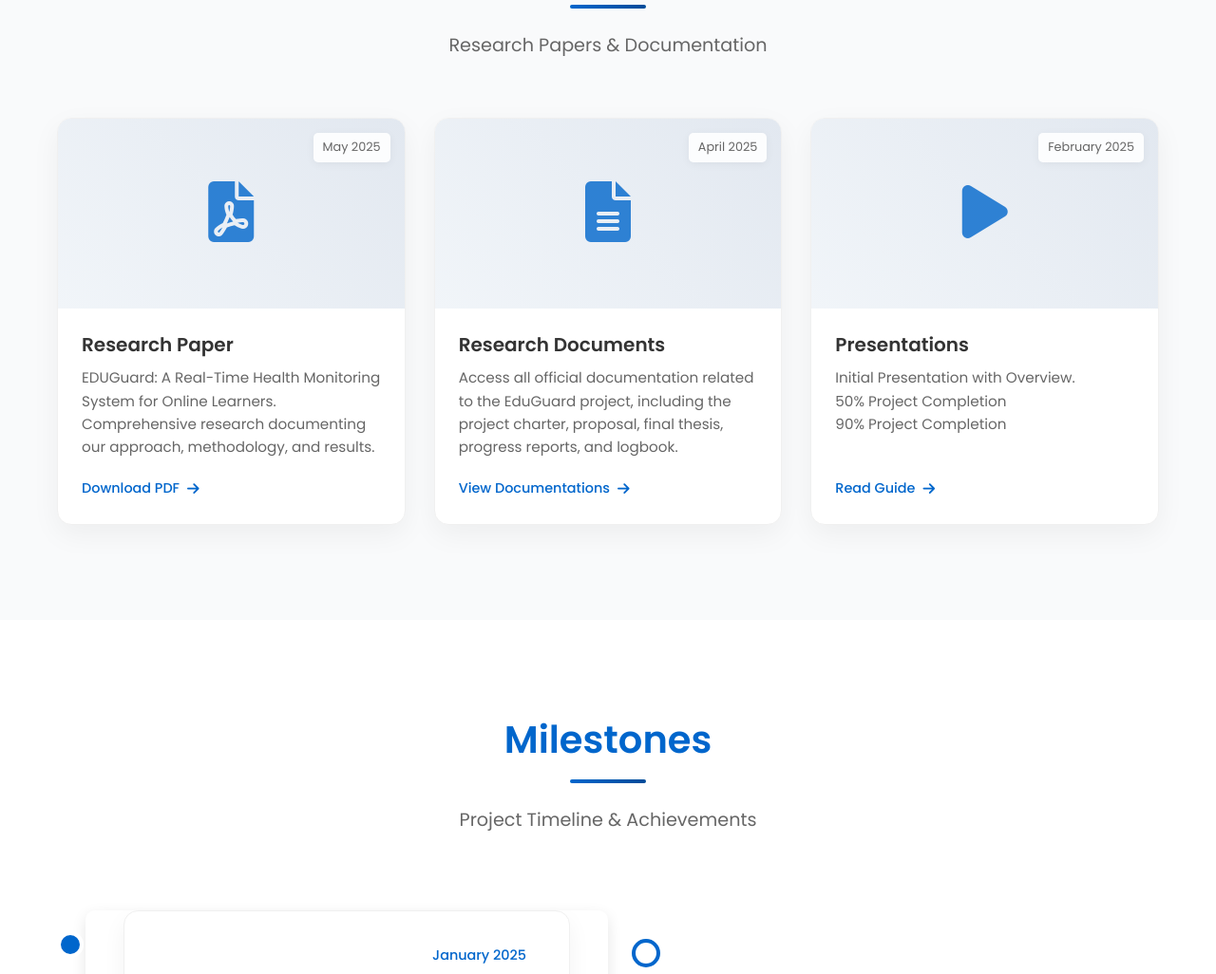
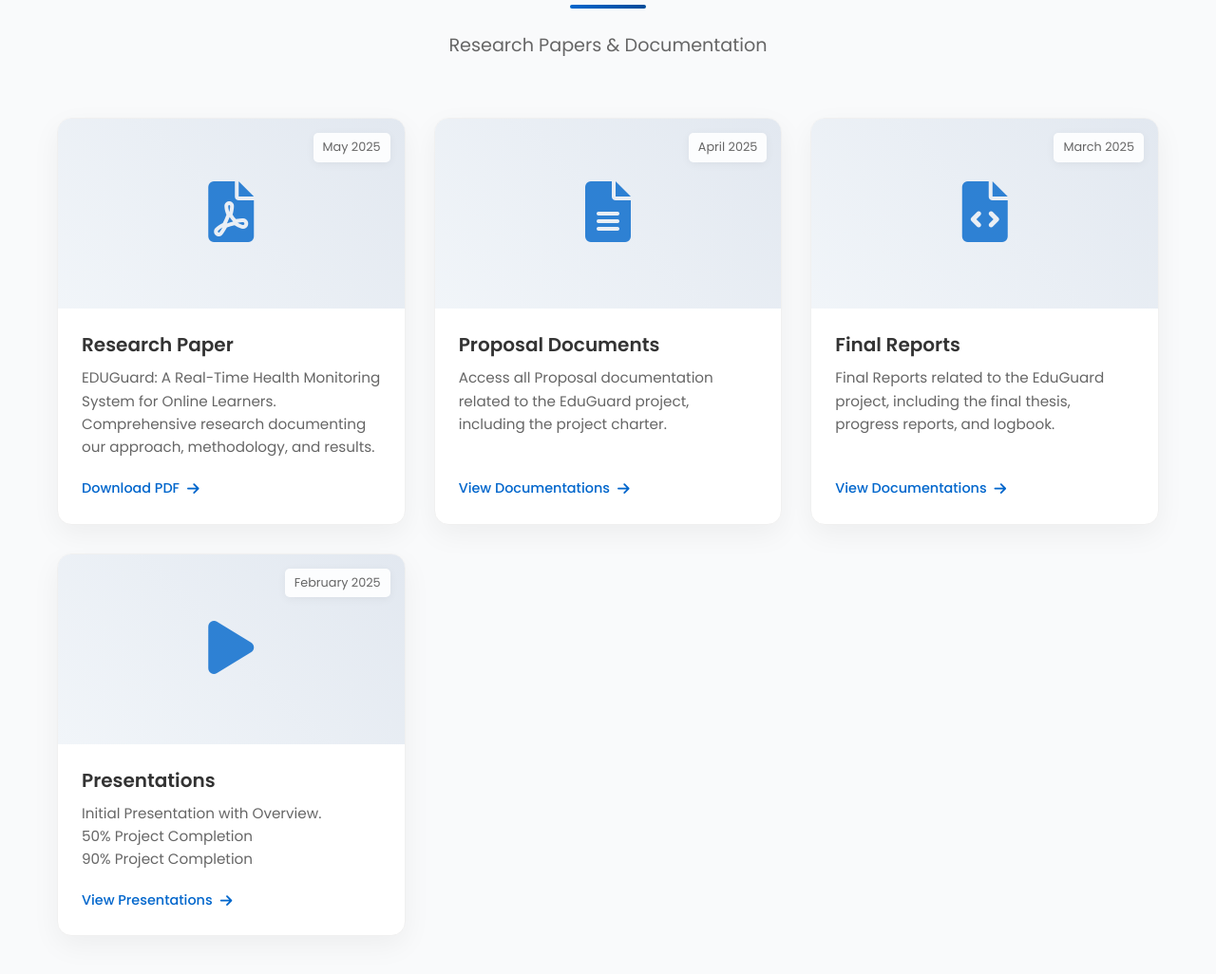
Before and after one commit to Yugantha-Polhengoda/Eduguard, a plain HTML site: page index.html in a window 1280 px wide. Shown: the part 6980-8006 px from the top of the page at 95% size. Drawn offline with nearby package versions, Linux system fonts and the light colour scheme; animation ran at ten frames a second.

Commit message:
new changes

```diff
--- a/index.html
+++ b/index.html
@@ -450,7 +450,7 @@
                     <div class="document-card-content">
                         <h3 class="document-card-title">Research Paper</h3>
                         <p class="document-card-description">EDUGuard: A Real-Time Health Monitoring System for Online Learners. Comprehensive research documenting our approach, methodology, and results.</p>
-                        <a href="https://drive.google.com/file/d/180qZgsMnnFvPhv3q1iQofm8qpBoxkyfO/view?usp=sharing" class="document-card-link">Download PDF <i class="fas fa-arrow-right"></i></a>
+                        <a href="https://drive.google.com/drive/folders/1h9gd-KbVI4vjbNjVGY3n0NqT__HiDAam?usp=sharing" class="document-card-link">Download PDF <i class="fas fa-arrow-right"></i></a>
                     </div>
                 </div>
 
@@ -462,13 +462,13 @@
                         <div class="document-card-date">April 2025</div>
                     </div>
                     <div class="document-card-content">
-                        <h3 class="document-card-title">Research Documents</h3>
-                        <p class="document-card-description">Access all official documentation related to the EduGuard project, including the project charter, proposal, final thesis, progress reports, and logbook.</p>
+                        <h3 class="document-card-title">Proposal Documents</h3>
+                        <p class="document-card-description">Access all Proposal documentation related to the EduGuard project, including the project charter.</p>
                         <a href="https://drive.google.com/drive/folders/1FBVg61OGaDEersLhb9OyNkKQWD8tNsYb?usp=sharing" class="document-card-link">View Documentations <i class="fas fa-arrow-right"></i></a>
                     </div>
                 </div>
 
-                <!-- <div class="document-card">
+                <div class="document-card">
                     <div class="document-card-image">
                         <div class="document-card-icon">
                             <i class="fas fa-file-code"></i>
@@ -476,11 +476,11 @@
                         <div class="document-card-date">March 2025</div>
                     </div>
                     <div class="document-card-content">
-                        <h3 class="document-card-title">Code Repository</h3>
-                        <p class="document-card-description">Source code access for developers and contributors. Includes implementation details for all health monitoring modules.</p>
-                        <a href="#" class="document-card-link">View on GitHub <i class="fas fa-arrow-right"></i></a>
+                        <h3 class="document-card-title">Final Reports</h3>
+                        <p class="document-card-description">Final Reports related to the EduGuard project, including the final thesis, progress reports, and logbook.</p>
+                        <a href="https://drive.google.com/drive/folders/1hO9tSKB8gfqyuZibE-OwmIlausXy8aou?usp=sharing" class="document-card-link">View Documentations <i class="fas fa-arrow-right"></i></a>
                     </div>
-                </div> -->
+                </div>
 
                 <div class="document-card">
                     <div class="document-card-image">
@@ -493,7 +493,7 @@
                         <h3 class="document-card-title">Presentations</h3>
                         <p class="document-card-description">Initial Presentation with Overview.<br>50% Project Completion<br>90% Project Completion
                         </p>
-                        <a href="https://drive.google.com/drive/folders/1n884G7Hufc0AcxjkS8_1tuHVEs-FjwD7?usp=sharing" class="document-card-link">Read Guide <i class="fas fa-arrow-right"></i></a>
+                        <a href="https://drive.google.com/drive/folders/1n884G7Hufc0AcxjkS8_1tuHVEs-FjwD7?usp=sharing" class="document-card-link">View Presentations <i class="fas fa-arrow-right"></i></a>
                     </div>
                 </div>
             </div>
```
